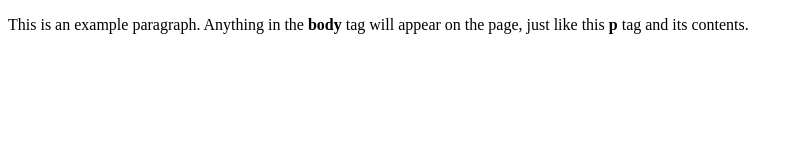
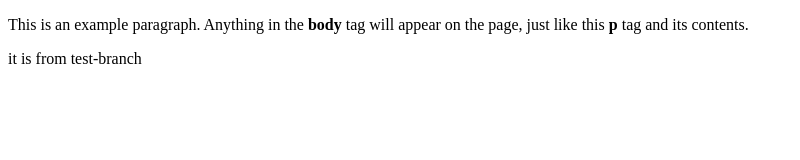
Before and after one commit to Fedchishina/sf_repo, a plain HTML site: page index.html in a window 1280 px wide. Shown: the whole page, without its empty margins (0-800 px from the left). Drawn offline with Linux system fonts and the light colour scheme.

Commit message:
changed index.html

```diff
--- a/index.html
+++ b/index.html
@@ -5,5 +5,6 @@
     </head>
     <body>
         <p>This is an example paragraph. Anything in the <strong>body</strong> tag will appear on the page, just like this <strong>p</strong> tag and its contents.</p>
+        <p>it is from test-branch</p>
     </body>
 </html>
```
